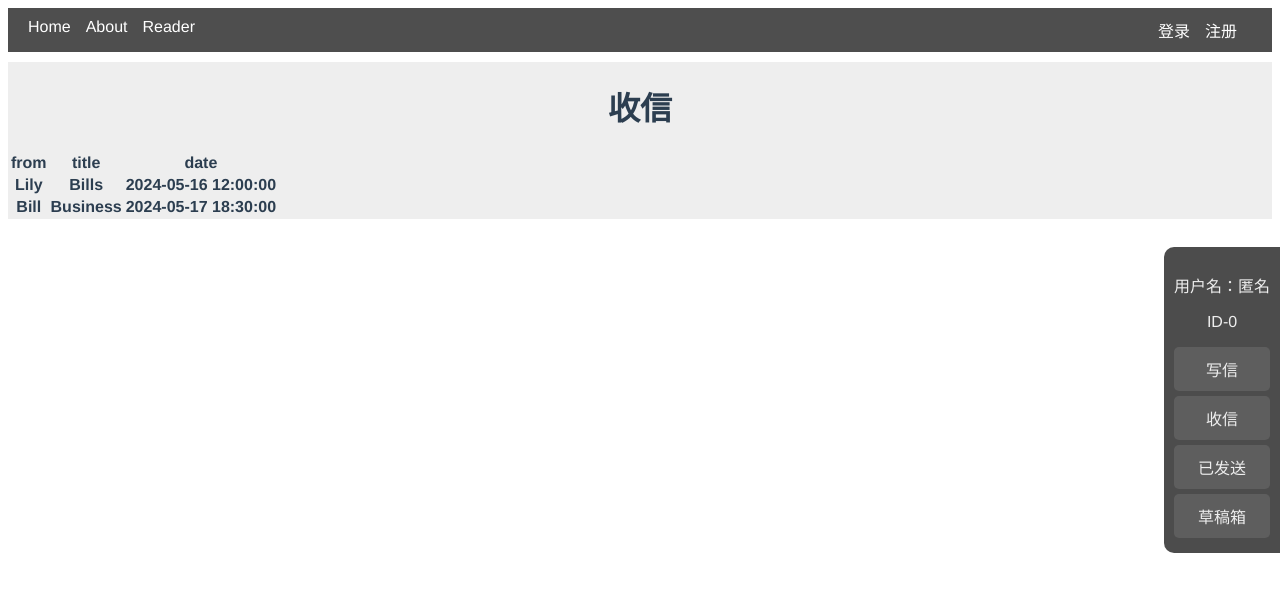
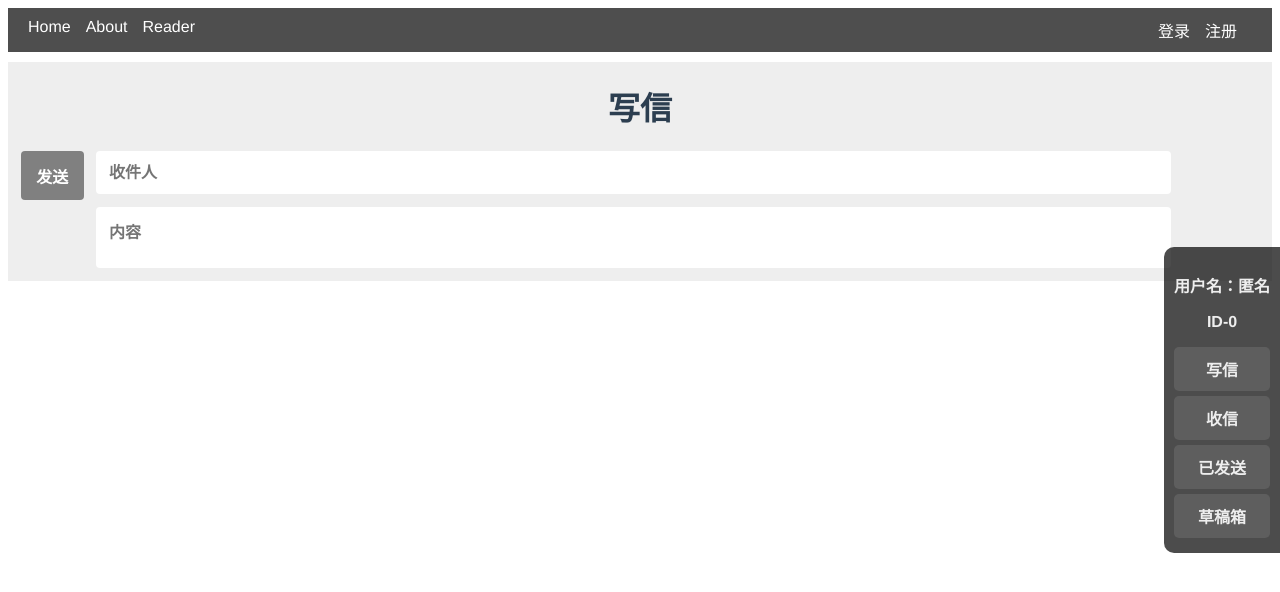
Before and after one commit to Ac-1d/RP2024, a Vue app in the folder front_end/: page /message in a window 1280 px wide. Shown: the top 592 px of the page. Built offline with nearby package versions, Linux system fonts and the light colour scheme.

Commit message:
adding component: SendMail

```diff
--- a/front_end/src/components/MessageBlock.vue
+++ b/front_end/src/components/MessageBlock.vue
@@ -11,13 +11,18 @@
     </div>
     <!-- 消息列表 -->
     <div id="content">
-      <div v-if="page==0">
+      <div id="send" v-if="page==0">
         <h1>写信</h1>
-        <p>收件人：</p>
-        <input v-model="sendto" @input="sendto=sendto.substring(0,127)"/>
-        <p>内容：</p>
-        <textarea v-model="content" @input="content=content.substring(0,32768)"/>
-        <button type="submit" @clicked="submitMessage">发送</button>
+        <SendMail/>
+        <!-- <div id="div1">
+          <button class="button" type="submit" @clicked="submitMessage">发送</button>
+          <input class="input" v-model="sendto" placeholder="收件人"
+          @input="sendto=sendto.substring(0,127)">
+        </div>
+        <div id="div2">
+          <textarea class="input" v-model="content" placeholder="内容"
+          @input="content=content.substring(0,32768)"></textarea>
+        </div> -->
         <!-- 邮箱一般没有字数限制但是我不会写，就先加上 -->
         <!-- <p>内容是{{ content }}</p>调试用 -->
       </div><!-- 写信 -->
@@ -42,17 +47,15 @@
 
 <script>
 import MyTable from "@/components/MyTable.vue";
+import SendMail from "@/components/SendMail.vue";
 
 export default{
   name: "MessageBlock",
   components: {
-    MyTable
+    MyTable,
+    SendMail
   },
   props: {
-    maxText: {
-      type: Number,
-      default: 2000
-    },
     myname: {
       type: String,
       default: '匿名'
@@ -73,7 +76,7 @@ export default{
         {to: 'Alice',  title:'Assignment',date:"2024-02-15 16:00:00"}
       ],
       drafts: [],
-      page: 1,
+      page: 0,
       sendto: '',
       content: ''
     }
@@ -87,10 +90,48 @@ export default{
 </script>
 
 <style scoped>
+.input {
+  margin: 0 0 1% 1%;
+  float: left;
+  background-color: white;
+  border: none;
+  border-radius: 4px;
+  color: black;
+  width: 83%;
+  height: 1%;
+  padding: 1% 1%;
+  text-align: left;
+  text-decoration: none;
+  font-size: 16px;
+  font-weight: 1000;
+  box-shadow: 1px;
+}
+.button {
+  margin: 0 0 1% 1%;
+  float: left;
+  background-color: grey;
+  border: none;
+  border-radius: 4px;
+  color: white;
+  width: 5%;
+  height: 1%;
+  padding: 1% 1%;
+  text-align: center;
+  text-decoration: none;
+  font-size: 16px;
+  font-weight: 1000;
+  box-shadow: 1px;
+  transition: background-color 0.3s, color 0.3s;
+}
+.button:hover {
+  background: #007bff;
+  color: #fff;
+}
 #messages{
   margin-bottom: 10px;
   /* 侧边栏 */
   .side-nav {
+    font-weight: bold;
     color:#EEEEEE;
     position: fixed;
     top: 50%;
@@ -125,5 +166,29 @@ export default{
   width: 100%;
   height: 100%;
   float:left;
+  table {
+    width: 100%;
+  };
+  th {
+    width: 40%;
+  };
+  table, th, td {
+    border: 1px black solid;
+    border-collapse: collapse;
+  }
+  #send {
+    #div1 {
+      input {
+        width: 80%
+      }
+    }
+    #div2 {
+      textarea {
+        width: 86%;
+        height: 390px;
+        font-family:'Segoe UI', Tahoma, Geneva, Verdana, sans-serif;
+      }
+    }
+  }
 }
 </style>
--- a/front_end/src/components/MyTable.vue
+++ b/front_end/src/components/MyTable.vue
@@ -1,16 +1,12 @@
 <template>
   <div v-if="rows.length>0">
     <table>
-      <thead>
-        <tr>
-          <th v-for="(val,key,i) in rows[0]" :key = "i">{{ key }}</th>
-        </tr>
-      </thead>
-      <tbody>
-        <tr v-for="(row, index) in rows" :key="index">
-          <th v-for="(val,key,i) in row" :key = "i" >{{ val }}</th>
-        </tr>
-      </tbody>
+      <tr>
+        <th v-for="(val,key,i) in rows[0]" :key = "i" :id="key">{{ key }}</th>
+      </tr>
+      <tr v-for="(row, index) in rows" :key="index">
+        <td v-for="(val,key,i) in row" :key = "i" :id="key">{{ val }}</td>
+      </tr>
     </table>
   </div>
 </template>
--- /dev/null
+++ b/front_end/src/components/SendMail.vue
@@ -0,0 +1,86 @@
+<template>
+  <div id="send">
+    <div id="div1">
+      <button class="button" @clicked="submitMessage" type="submit">发送</button>
+      <input class="input" v-model="sendto" placeholder="收件人"
+      @input="sendto=sendto.substring(0,127)">
+    </div>
+    <div id="div2">
+      <textarea class="input" v-model="content" placeholder="内容"
+      @input="content=content.substring(0,32768)">
+      </textarea>
+    </div>
+  </div>
+</template>
+
+<script>
+export default{
+  name: "SendMail",
+  data() {
+    return {
+      content:'',
+      sendto:''
+    }
+  },
+  methods: {
+    submitMessage(){
+      console.log('submit an Email')// 提交信件
+    }
+  }
+}
+</script>
+
+<style scoped>
+.input {
+  resize: none;
+  margin: 0 0 1% 1%;
+  float: left;
+  background-color: white;
+  border: none;
+  border-radius: 4px;
+  color: black;
+  width: 83%;
+  height: 1%;
+  padding: 1% 1%;
+  text-align: left;
+  text-decoration: none;
+  font-size: 16px;
+  font-weight: 1000;
+  box-shadow: 1px;
+}
+.button {
+  margin: 0 0 1% 1%;
+  float: left;
+  background-color: grey;
+  border: none;
+  border-radius: 4px;
+  color: white;
+  width: 5%;
+  height: 1%;
+  padding: 1% 1%;
+  text-align: center;
+  text-decoration: none;
+  font-size: 16px;
+  font-weight: 1000;
+  box-shadow: 1px;
+  transition: background-color 0.3s, color 0.3s;
+}
+.button:hover {
+  background: #007bff;
+  color: #fff;
+}
+.send {
+  #div1 {
+    input {
+      width: 80%
+    }
+  }
+  #div2 {
+    textarea {
+      width: 86%;
+      height: 390px;
+      font-family:'Segoe UI', Tahoma, Geneva, Verdana, sans-serif;
+    }
+  }
+}
+</style>
--- a/front_end/src/views/Message.vue
+++ b/front_end/src/views/Message.vue
@@ -1,6 +1,6 @@
 <template>
   <div>
-    <MessageBlock/>
+    <MessageBlock />
   </div>
 </template>
 <script>
```
Lines whose indentation alone changed are shown as unchanged.
